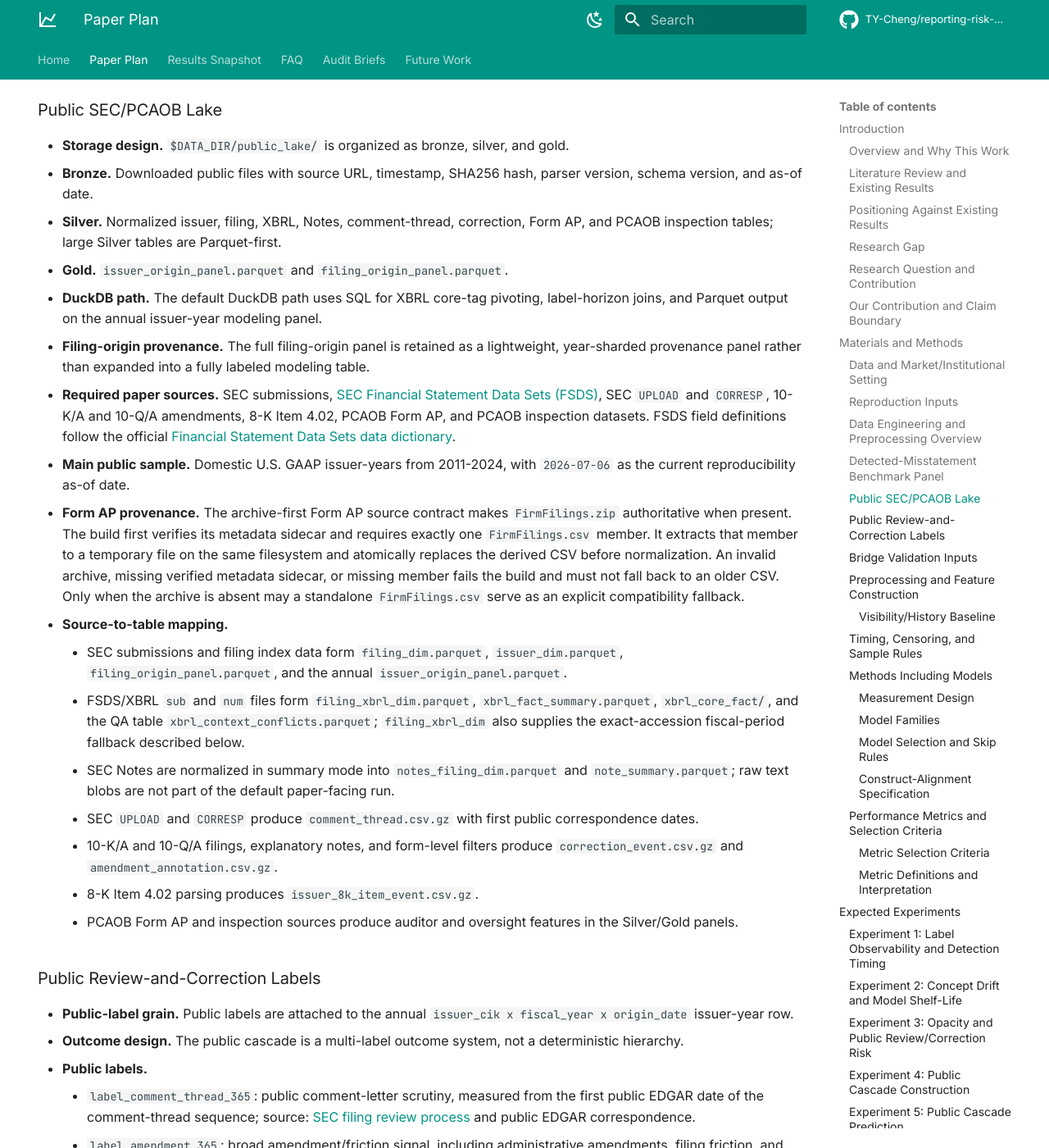
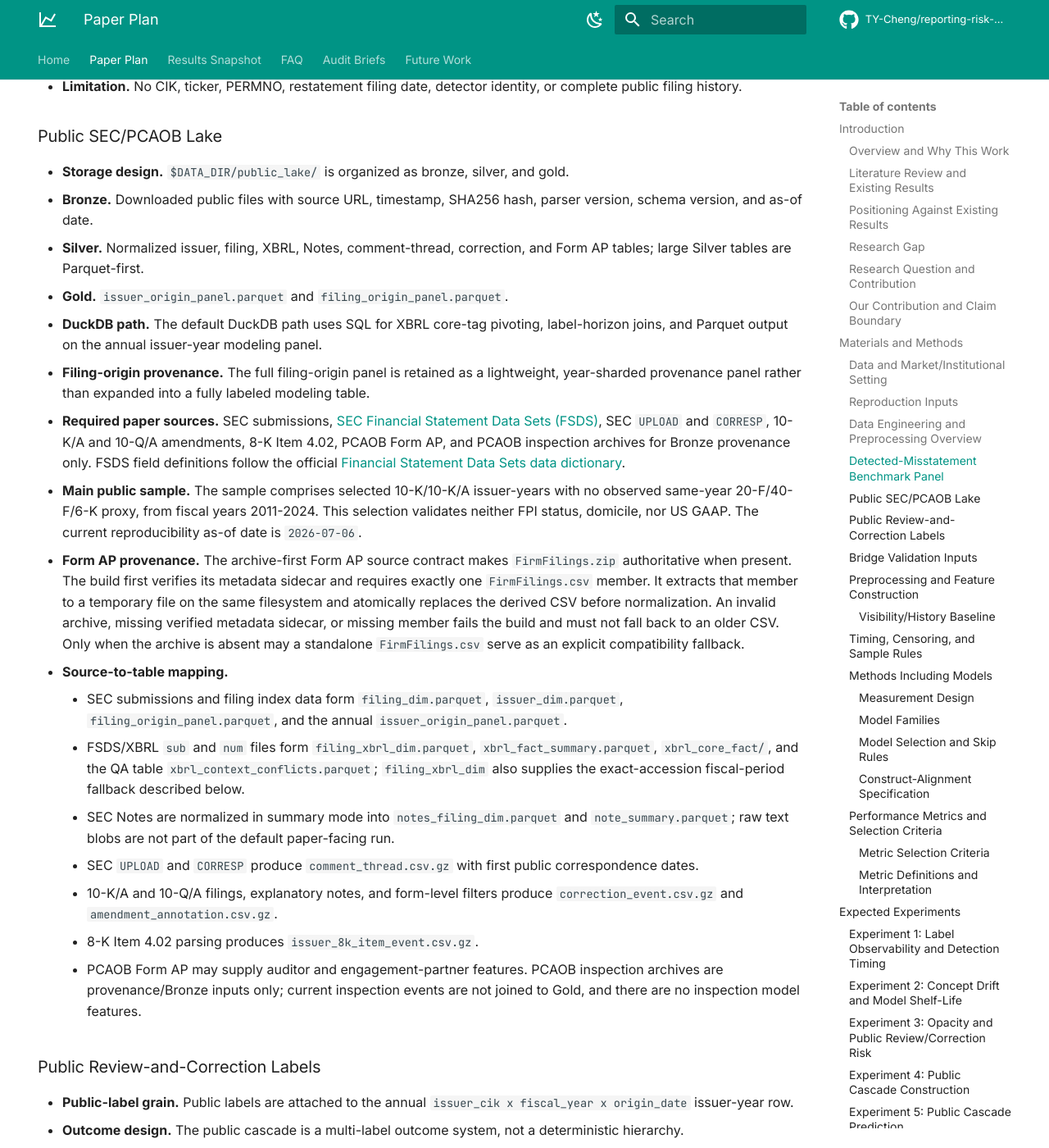
Before and after one commit to TY-Cheng/reporting-risk-cascade, an MkDocs documentation site: the page built from docs/paper_plan.md, in a window 1280 px wide and 1400 px high, scrolled down 4585 px. Shown: the whole window at 82% size. Built offline with MkDocs 1.6.1 and Material for MkDocs 9.7.7, drawn with Linux system fonts in a browser that asks for light colours; comment, search, counter and statistics services are not loaded; some of the changed text lies outside the part shown.

Commit message:
docs: correct public sample and inspection boundaries

```diff
--- a/docs/paper_plan.md
+++ b/docs/paper_plan.md
@@ -30,7 +30,7 @@ Working title:
 | Detected misstatement and fraud prediction | [Dechow, Ge, Larson, and Sloan (2011)](https://papers.ssrn.com/sol3/papers.cfm?abstract_id=997483); [Perols (2011)](https://doi.org/10.2308/ajpt-50009); [Bao, Ke, Li, Yu, and Zhang (2020)](https://papers.ssrn.com/sol3/papers.cfm?abstract_id=2670703); [Bertomeu, Cheynel, Floyd, and Pan (2021)](https://papers.ssrn.com/sol3/papers.cfm?abstract_id=3496297), "Using Machine Learning to Detect Misstatements" | Logistic/F-score models, SVM, decision trees, bagging, stacking, neural nets, and tree ensembles; AUC, classification rates, lift, variable importance, and top-fraction ranking metrics | Supplies the benchmark peer suite: Dechow-style scores, a Perols-style benchmark model zoo, Bao-style top-fraction balanced accuracy and NDCG, and Bertomeu-style XGBoost feature importance. |
 | Partial observability and hidden misconduct | [Barton, Burnett, Gunny, and Miller (2024)](https://pubsonline.informs.org/doi/10.1287/mnsc.2022.4627); [Dyck, Morse, and Zingales (2024)](https://link.springer.com/article/10.1007/s11142-022-09738-5) | Occurrence/detection separation, hidden misconduct estimation, likelihood and coefficient evidence | Motivates the estimand shift; these models are not PR-AUC comparators for the current design. |
 | SEC comment-letter and disclosure-review research | [Cassell, Cunningham, and Myers (2013)](https://papers.ssrn.com/sol3/papers.cfm?abstract_id=1951445); [Bozanic, Dietrich, and Johnson (2018)](https://papers.ssrn.com/sol3/papers.cfm?abstract_id=2989164); [Brown, Tian, and Tucker (2018)](https://papers.ssrn.com/sol3/papers.cfm?abstract_id=2551451); the [SEC filing review process](https://www.sec.gov/about/divisions-offices/division-corporation-finance/filing-review-process-corp-fin) | Regression-style evidence on comment receipt, remediation, and disclosure response | Establishes public comment-letter scrutiny as economically meaningful; this paper embeds it as one public-cascade outcome rather than the sole endpoint. This stream supplies regression-style evidence rather than direct ranking-score comparators. |
-| Public regulatory and structured-data sources | [SEC Item 4.02 guidance](https://www.sec.gov/about/divisions-offices/division-corporation-finance/financial-reporting-manual/frm-topic-4); [PCAOB Form AP](https://pcaobus.org/oversight/standards/implementation-resources-PCAOB-standards-rules/form-ap-auditor-reporting-certain-audit-participants); [SEC Inline eXtensible Business Reporting Language (XBRL)](https://www.sec.gov/data-research/structured-data/inline-xbrl) | Public filing events, audit-participant data, oversight data, and standardized financial facts | Supplies the filing-native public lake and reproducible feature construction. |
+| Public regulatory and structured-data sources | [SEC Item 4.02 guidance](https://www.sec.gov/about/divisions-offices/division-corporation-finance/financial-reporting-manual/frm-topic-4); [PCAOB Form AP](https://pcaobus.org/oversight/standards/implementation-resources-PCAOB-standards-rules/form-ap-auditor-reporting-certain-audit-participants); [SEC Inline eXtensible Business Reporting Language (XBRL)](https://www.sec.gov/data-research/structured-data/inline-xbrl) | Public filing events, audit-participant data, inspection-archive provenance, and standardized financial facts | Supplies the filing-native public lake and reproducible feature construction. |
 
 ### Positioning Against Existing Results
 
@@ -68,7 +68,7 @@ Working title:
 
 ### Data and Market/Institutional Setting
 
-- **Issuer setting.** The empirical setting is U.S. public-company reporting, where issuers release periodic filings into EDGAR and public downstream signals emerge through SEC review, amended filings, 8-K Item 4.02 non-reliance disclosures, PCAOB auditor-participant records, and inspection histories.
+- **Issuer setting.** The empirical setting is U.S. public-company reporting, where issuers release periodic filings into EDGAR and public downstream signals emerge through SEC review, amended filings, 8-K Item 4.02 non-reliance disclosures, and PCAOB Form AP auditor-participant records. PCAOB inspection archives are retained for provenance only.
 - **Information set.** The public-cascade information set is filing-origin: predictors must be observable at or before `origin_date`.
 - **Two data layers.** The detected-misstatement benchmark supplies the historical `gvkey x data_year` diagnostic layer; the SEC/PCAOB public lake supplies the filing-native `issuer_cik x fiscal_year` public review-and-correction layer.
 - **Bridge layer.** A `gvkey-CIK-year` bridge is needed only for construct-overlap interpretation between the benchmark layer and the public layer.
@@ -102,10 +102,10 @@ flowchart LR
     end
 
     subgraph PUBLIC["Public filing-origin cascade: SEC/PCAOB public information set"]
-        P0["Public inputs<br/>EDGAR filings, FSDS/XBRL, Notes summaries,<br/>comment letters, amendments, 8-K Item 4.02,<br/>PCAOB Form AP, PCAOB inspections<br/>public sample 2011-2024, as-of 2026-07-06"]
+        P0["Public inputs<br/>EDGAR filings, FSDS/XBRL, Notes summaries,<br/>comment letters, amendments, 8-K Item 4.02,<br/>PCAOB Form AP; inspection archives are Bronze provenance only<br/>public sample 2011-2024, as-of 2026-07-06"]
         P1["Parquet public lake<br/>Bronze source cache<br/>Silver normalized event and fact tables<br/>Gold filing_origin_panel and issuer_origin_panel"]
         P2["Public modeling grain<br/>issuer_cik x fiscal_year<br/>origin_date is selected annual filing date<br/>features visible at or before origin_date"]
-        P3["Public X<br/>metadata, XBRL ratios, auditor, oversight, all<br/>rolling public history requires event_date < origin_date<br/>exclude source_available_*, public_date_*, vintage_* fields"]
+        P3["Public X<br/>metadata, XBRL ratios, auditor, prior-filing history, all<br/>rolling public history requires event_date < origin_date<br/>exclude source_available_*, public_date_*, vintage_* fields"]
         P4["Public Y<br/>label_comment_thread_365: SEC comment-thread scrutiny<br/>label_amendment_365: amended filing or filing friction<br/>label_8k_402_365: Item 4.02 non-reliance"]
         P5["Public prediction loops<br/>annual out-of-time fiscal-year tests<br/>rolling/expanding windows from earlier years only<br/>core cascade model plus public-label peer suite<br/>same Dechow / Perols / Bao / Bertomeu families"]
         P6["Public metrics<br/>same metric vocabulary as benchmark where defined<br/>PR-AUC vs prevalence, ROC-AUC, Brier/BSS, ECE,<br/>top-50/100/200 precision, top-decile lift,<br/>Bao-style top-fraction metrics"]
@@ -153,12 +153,12 @@ flowchart LR
 
 - **Storage design.** `$DATA_DIR/public_lake/` is organized as bronze, silver, and gold.
 - **Bronze.** Downloaded public files with source URL, timestamp, SHA256 hash, parser version, schema version, and as-of date.
-- **Silver.** Normalized issuer, filing, XBRL, Notes, comment-thread, correction, Form AP, and PCAOB inspection tables; large Silver tables are Parquet-first.
+- **Silver.** Normalized issuer, filing, XBRL, Notes, comment-thread, correction, and Form AP tables; large Silver tables are Parquet-first.
 - **Gold.** `issuer_origin_panel.parquet` and `filing_origin_panel.parquet`.
 - **DuckDB path.** The default DuckDB path uses SQL for XBRL core-tag pivoting, label-horizon joins, and Parquet output on the annual issuer-year modeling panel.
 - **Filing-origin provenance.** The full filing-origin panel is retained as a lightweight, year-sharded provenance panel rather than expanded into a fully labeled modeling table.
-- **Required paper sources.** SEC submissions, [SEC Financial Statement Data Sets (FSDS)](https://www.sec.gov/data-research/sec-markets-data/financial-statement-data-sets), SEC `UPLOAD` and `CORRESP`, 10-K/A and 10-Q/A amendments, 8-K Item 4.02, PCAOB Form AP, and PCAOB inspection datasets. FSDS field definitions follow the official [Financial Statement Data Sets data dictionary](https://www.sec.gov/files/financial-statement-data-sets.pdf).
-- **Main public sample.** Domestic U.S. GAAP issuer-years from 2011-2024, with `2026-07-06` as the current reproducibility as-of date.
+- **Required paper sources.** SEC submissions, [SEC Financial Statement Data Sets (FSDS)](https://www.sec.gov/data-research/sec-markets-data/financial-statement-data-sets), SEC `UPLOAD` and `CORRESP`, 10-K/A and 10-Q/A amendments, 8-K Item 4.02, PCAOB Form AP, and PCAOB inspection archives for Bronze provenance only. FSDS field definitions follow the official [Financial Statement Data Sets data dictionary](https://www.sec.gov/files/financial-statement-data-sets.pdf).
+- **Main public sample.** The sample comprises selected 10-K/10-K/A issuer-years with no observed same-year 20-F/40-F/6-K proxy, from fiscal years 2011-2024. This selection validates neither FPI status, domicile, nor US GAAP. The current reproducibility as-of date is `2026-07-06`.
 - **Form AP provenance.** The archive-first Form AP source contract makes `FirmFilings.zip` authoritative when present. The build first verifies its metadata sidecar and requires exactly one `FirmFilings.csv` member. It extracts that member to a temporary file on the same filesystem and atomically replaces the derived CSV before normalization. An invalid archive, missing verified metadata sidecar, or missing member fails the build and must not fall back to an older CSV. Only when the archive is absent may a standalone `FirmFilings.csv` serve as an explicit compatibility fallback.
 - **Source-to-table mapping.**
     - SEC submissions and filing index data form `filing_dim.parquet`, `issuer_dim.parquet`, `filing_origin_panel.parquet`, and the annual `issuer_origin_panel.parquet`.
@@ -167,7 +167,7 @@ flowchart LR
     - SEC `UPLOAD` and `CORRESP` produce `comment_thread.csv.gz` with first public correspondence dates.
     - 10-K/A and 10-Q/A filings, explanatory notes, and form-level filters produce `correction_event.csv.gz` and `amendment_annotation.csv.gz`.
     - 8-K Item 4.02 parsing produces `issuer_8k_item_event.csv.gz`.
-    - PCAOB Form AP and inspection sources produce auditor and oversight features in the Silver/Gold panels.
+    - PCAOB Form AP may supply auditor and engagement-partner features. PCAOB inspection archives are provenance/Bronze inputs only; current inspection events are not joined to Gold, and there are no inspection model features.
 
 ### Public Review-and-Correction Labels
 
@@ -230,9 +230,9 @@ uv run python scripts/run_construct_overlap.py \
 - **XBRL context normalization.** The compact FSDS `num` layer retains all units, `version` as `taxonomy_version`, `segments`, `coreg`, and the raw `value_text`. Its normalized full fact key is `(adsh, tag, taxonomy_version, fact_date, quarters, unit, segments, coreg)`, corresponding to the official SEC `num` key. Blank strings are normalized to null. Batch files are candidate shards only: reconciliation occurs once across all batches. `xbrl_fact_summary.parquet` is likewise computed by globally deduplicating those full-key candidates before aggregation, so its counts do not depend on the archive batch partition. Numeric identity uses the SEC `NUMERIC(28,4)` domain, so exact repeats such as `40.0` and `40.00` deduplicate without collapsing distinct large integers at floating-point precision boundaries. A full key carrying multiple distinct numeric values in any unit is excluded globally and produces one row in `xbrl_context_conflicts.parquet`; its row count becomes `xbrl_context_conflict_count` rather than being resolved by a value-magnitude rule. FSDS and Notes resume markers bind each ordered archive path to its actual SHA-256 and bind normalization settings such as notes mode; changes to those task signatures propagate to their downstream silver and gold outputs.
 - **XBRL issuer-level selection.** After global reconciliation, issuer-level features admit only consolidated facts with null `segments` and null `coreg`, and only USD or null units. Candidate ranking is controlled-tag priority, quarters descending, fact date descending, then unit priority (USD before null), followed by taxonomy version, tag, and raw value text as deterministic ties. This rule prevents segment, co-registrant, lower-priority tag, or stale-period facts from replacing the intended consolidated issuer value merely because they carry a USD unit.
 - **XBRL features.** `xbrl_ratio_*` and `xbrl_coverage_*` features from controlled core tags include size, leverage, profitability, working capital, receivables, inventory, cash, debt, operating cash flow, and year-over-year revenue/assets changes. Year-over-year values require both the current row and the selected prior row to be a normalized 10-K or 10-K/A, and the prior fiscal year must equal the current fiscal year minus one; quarterly current rows, quarterly fallback rows, and nonconsecutive annual observations receive no YoY value or coverage.
-- **Auditor and prior-filing history.** PCAOB Form AP fields and engagement-partner exposure enter the public information set. `Prior-filing history (legacy artifact key: oversight)` means `prior_filing_count`, not PCAOB inspection. PCAOB inspection archives are provenance inputs; inspection events are not joined to Gold, and there are no model-eligible inspection features.
+- **Auditor and prior-filing history.** PCAOB Form AP may supply auditor and engagement-partner features. `Prior-filing history (legacy artifact key: oversight)` means `prior_filing_count`, not PCAOB inspection. PCAOB inspection archives are provenance/Bronze inputs only; current inspection events are not joined to Gold, and there are no inspection model features.
 - **Note opacity.** Note count, note character count, note-tag coverage, and tag entropy as a disclosure breadth measure.
-- **Feature-family boundary.** The reported public families are metadata, XBRL, auditor, oversight, visibility/history, and all. The notes/disclosure-breadth variables enter `all`; there is no standalone text-family ablation.
+- **Feature-family boundary.** The reported public families are metadata, XBRL, auditor, Prior-filing history (legacy artifact key: oversight), visibility/history, and all. The notes/disclosure-breadth variables enter `all`; there is no standalone text-family ablation.
 - **Leakage exclusions.** `source_available_*`, `public_date_*`, `vintage_*`, `fiscal_period_end_source`, `as_of_date`, accession identifiers, CIK/GVKEY identifiers, labels, censoring flags, and direct event-date fields document provenance and timing but are not default predictors.
 - **Fold-local transformations.** The categoricals are fitted on training years only, constant-imputed to `__MISSING__`, and one-hot encoded with unknown test categories ignored. Scaling and any adapter-specific preprocessing are likewise fit inside the training fold and then applied to the held-out fiscal year.
 - **Deferred extensions.** Proxy-governance content, SEC insider-pressure features, macro-vintage controls, auditor-firm public-status fields, and broader security/attention layers are useful extensions, not required for the current v1 paper claim.
@@ -251,7 +251,7 @@ uv run python scripts/run_construct_overlap.py \
 - **Censoring.** Horizon-specific censoring flags remove issuer-years whose outcome window extends beyond the as-of date. Current public labels use 365-day censoring.
 - **Split design.** Prediction experiments use annual out-of-time evaluation, not random cross-validation.
 - **Training windows.** For a given test year, training uses earlier years only, with expanding and rolling 5-, 7-, and 10-year windows.
-- **Sequential attrition.** Table 18 begins with source issuer-origin rows, then applies the fiscal years 2011-2024 restriction, the domestic U.S. GAAP proxy, the observable 365-day horizon, and task-specific exclusions. Each stage reports its parent-relative loss; task branches share the observable-horizon parent and are not subtracted sequentially from one another. Realized row counts belong in generated artifacts, not this design contract.
+- **Sequential attrition.** Table 18 begins with source issuer-origin rows, then applies the fiscal years 2011-2024 restriction, the selected-form proxy (`is_domestic_us_gaap_proxy`: 10-K/10-K/A with no observed same-year 20-F/40-F/6-K), the observable 365-day horizon, and task-specific exclusions. The proxy validates neither FPI status, domicile, nor US GAAP. Each stage reports its parent-relative loss; task branches share the observable-horizon parent and are not subtracted sequentially from one another. Realized row counts belong in generated artifacts, not this design contract.
 
 ### Methods Including Models
 
@@ -364,7 +364,7 @@ bridge_tier: high_confidence
 - **Design.** Construct missingness-density and missing-profile indicators; estimate Double / Debiased Machine Learning (DML) partially linear regressions on public labels.
 - **Primary outcomes.** `label_comment_thread_365`, `label_amendment_365`, and `label_8k_402_365`.
 - **Treatment-like variable.** `D = missingness_density_score`.
-- **Controls.** `X = pre-origin metadata, XBRL, filing-friction, public-history, auditor, oversight, note-opacity, and calendar controls`.
+- **Controls.** `X = pre-origin metadata, XBRL, filing-friction, public-history, auditor, prior-filing history, note-opacity, and calendar controls`.
 - **Outputs.** Missing-profile clusters, public-label PLR spec results, nuisance-model metadata, and diagnostic benchmark-side DML outputs.
 - **Interpretation.** Coefficients are adjusted associations, not causal effects. Opacity DML is diagnostic only when at least one required outcome is fitted; all-skipped or disabled required outcomes are deferred. The `misstatement firm-year` outcome remains a detected-misstatement benchmark diagnostic only.
 
@@ -397,7 +397,7 @@ bridge_tier: high_confidence
 
 - **Benchmark expectation.** Detected-misstatement benchmark performance should be sensitive to timing assumptions, label observability, class balance, and retraining window.
 - **Public-cascade expectation.** Public features should predict later public review-and-correction outcomes above each task's prevalence baseline, especially for comment-thread and amendment/friction labels.
-- **Feature-family expectation.** The reported grid contains metadata, XBRL, auditor, oversight, visibility/history, and all; notes/disclosure-breadth variables enter `all` only, with no standalone text-family ablation.
+- **Feature-family expectation.** The reported grid contains metadata, XBRL, auditor, Prior-filing history (legacy artifact key: oversight), visibility/history, and all; notes/disclosure-breadth variables enter `all` only, with no standalone text-family ablation.
 - **Overlap expectation.** Detected-misstatement benchmark labels and public labels should show enrichment and reciprocal ranking alignment, but not one-to-one equivalence.
 - **Reporting ownership.** The primary analysis maps to Table 3/Figure 1 only; Table 4/Table 14 grid sensitivities retain alternative feature families and windows; Table 18 attrition owns realized sample construction; the canonical manifest gate precedes the reviewer archive.
 
@@ -430,8 +430,8 @@ bridge_tier: high_confidence
 > Bridge validation is mandatory for an integrated claim that the public cascade and the detected-misstatement benchmark measure related but non-identical constructs. Without that validation, the public-cascade result remains a public-data measurement result rather than a validated fraud/restatement overlap paper.
 
 - `Prior-filing history (legacy artifact key: oversight)` means `prior_filing_count`, not PCAOB inspection.
-- `is_domestic_us_gaap_proxy` means `10-K/10-K/A with no observed same-year FPI-form proxy` and validates neither FPI status, domicile, nor US GAAP.
-- PCAOB inspection archives are provenance inputs; inspection events are not joined to Gold, and there are no model-eligible inspection features.
+- `is_domestic_us_gaap_proxy` selects 10-K/10-K/A issuer-years with no observed same-year 20-F/40-F/6-K proxy and validates neither FPI status, domicile, nor US GAAP.
+- PCAOB inspection archives are provenance/Bronze inputs only; current inspection events are not joined to Gold, and there are no inspection model features. PCAOB Form AP may supply auditor and engagement-partner features.
 - Opacity DML is an adjusted-association diagnostic only when at least one required outcome is fitted; all-skipped or disabled required outcomes are deferred.
 - Partner nonadministrative-amendment facts use the `post-year-proxy uncensored public-model panel` and report counts, range, constant-zero status, and equality to Item 4.02.
 
```
Also changed, not shown: other parts of docs/paper_plan.md (+2 -2 lines), 1 other file.
